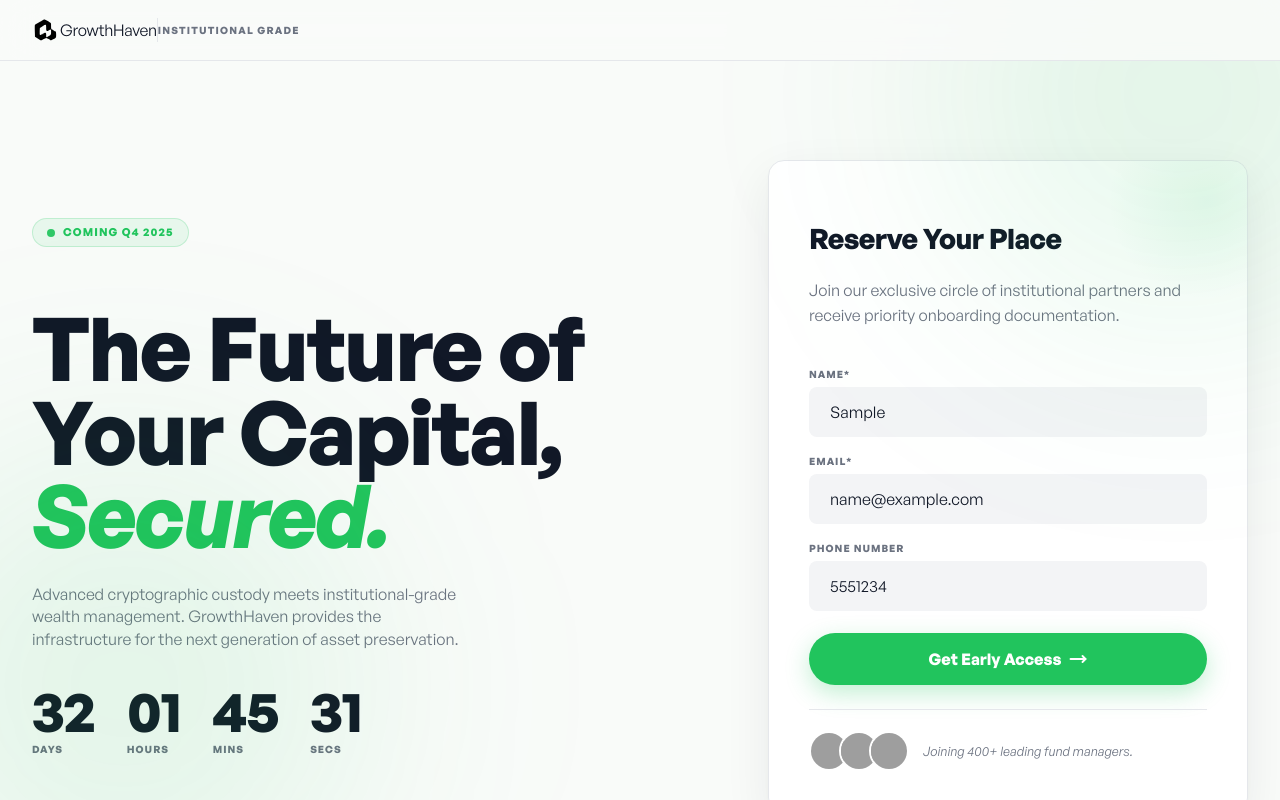
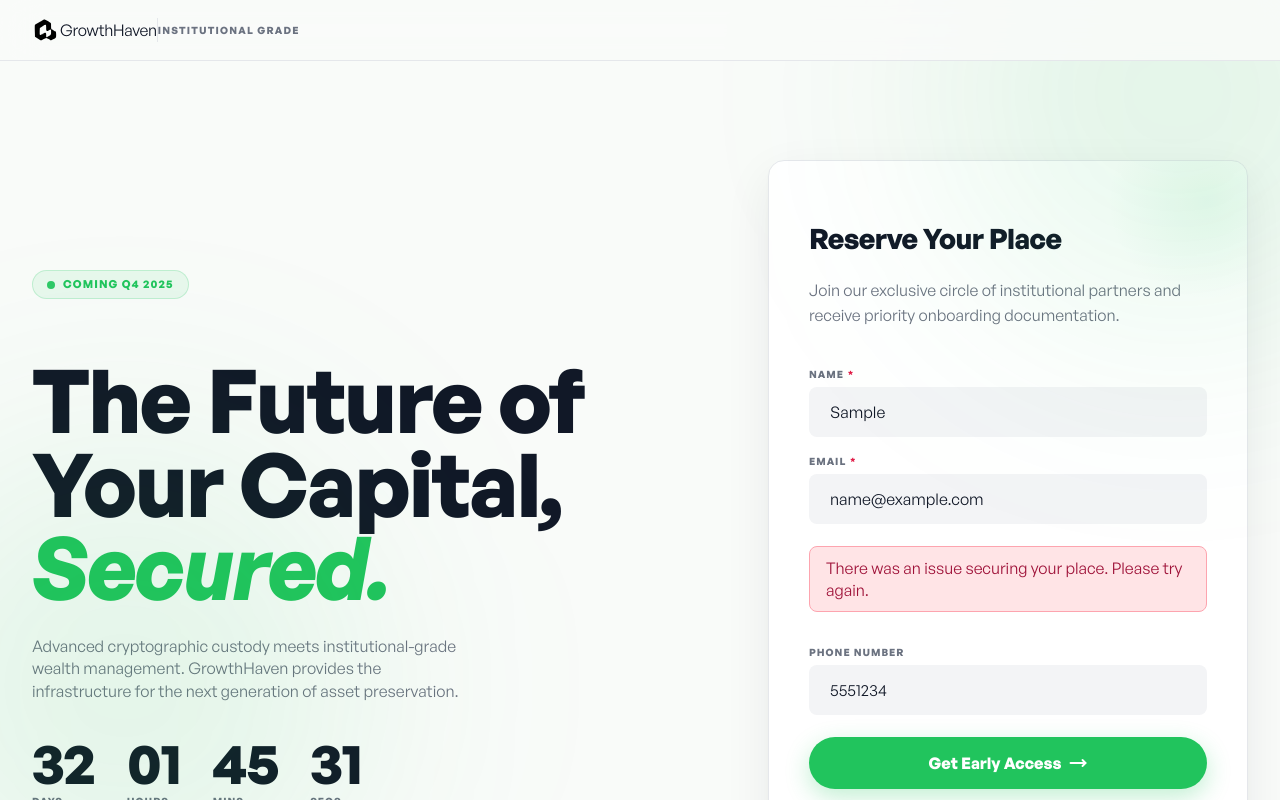
Before and after one commit to Jh3xy/growth-haven, a website built with Vite: page index.html in a window 1280 px wide. Both pictures are taken after typing "Sample", "name@example.com", "5551234" into the empty fields and a click on the button "Get Early Access". Shown: the top 800 px of the page. Built offline with nearby package versions, Linux system fonts and the light colour scheme; no server answers; grey boxes are pictures that could not be loaded.

Commit message:
replace alert for errors with error handling function

```diff
--- a/src/assets/js/script.js
+++ b/src/assets/js/script.js
@@ -221,9 +221,9 @@ form.addEventListener('submit', async (e) => {
 
     // Check if it's a unique constraint violation (they already signed up)
     if (error.code === '23505') {
-      alert('This email is already on the waitlist!');
+      showError(emailInput, 'This email is already on the waitlist!');
     } else {
-      alert('There was an issue securing your place. Please try again.');
+      showError(emailInput, 'There was an issue securing your place. Please try again.');
     }
 
     // Revert button state on error so they can try again
--- a/src/assets/styles/landing.css
+++ b/src/assets/styles/landing.css
@@ -20,13 +20,14 @@
 }
 
 
-label.required{
+/* label.required{
   position: relative;
-}
+} */
 label.required::after{
   content: '*';
+  margin-left: 4px;
   position: absolute;
-  color: var(----status-error);
+  color: var(--status-error);
 }
 
 /* ============================================
@@ -288,6 +289,13 @@ img.site-header__wordmark {
   /* override normalize.css margin-bottom on label */
   margin-bottom: 0;
   cursor: default;
+}
+.form-field__error{
+  background-color: var(--status-error-bg);
+  color: var(--status-error-text);
+  border: 1px solid var(--status-error-border);
+  border-radius: 8px;
+  padding: 10px 16px;
 }
 
 .form-field__input {
--- a/src/assets/styles/variables.css
+++ b/src/assets/styles/variables.css
@@ -29,10 +29,30 @@
   --text-on-brand: #FFFFFF;
 
   /* Status Colors */
-  --status-success: #22C55E;
-  --status-error: #E11D48;
-  --status-warning: #F59E0B;
-  --status-info: #3B82F6;
+
+  /* --- Success (Green) --- */
+  --status-success: #22C55E;        /* Base */
+  --status-success-bg: #DCFCE7;     /* Light background */
+  --status-success-border: #86EFAC; /* Soft border */
+  --status-success-text: #166534;   /* Dark accessible text */
+
+  /* --- Error (Red) --- */
+  --status-error: #E11D48;          /* Base */
+  --status-error-bg: #FFE4E6;       /* Light background */
+  --status-error-border: #FDA4AF;   /* Soft border */
+  --status-error-text: #9F1239;     /* Dark accessible text */
+
+  /* --- Warning (Amber) --- */
+  --status-warning: #F59E0B;        /* Base */
+  --status-warning-bg: #FEF3C7;     /* Light background */
+  --status-warning-border: #FCD34D; /* Soft border */
+  --status-warning-text: #92400E;   /* Dark accessible text */
+
+  /* --- Info (Blue) --- */
+  --status-info: #3B82F6;           /* Base */
+  --status-info-bg: #DBEAFE;        /* Light background */
+  --status-info-border: #93C5FD;    /* Soft border */
+  --status-info-text: #1E40AF;      /* Dark accessible text */
 
   /* --- 3. TYPOGRAPHY SCALE --- */
   --ff-primary: "General Sans", -apple-system, BlinkMacSystemFont, "Segoe UI", Roboto, sans-serif;
```
